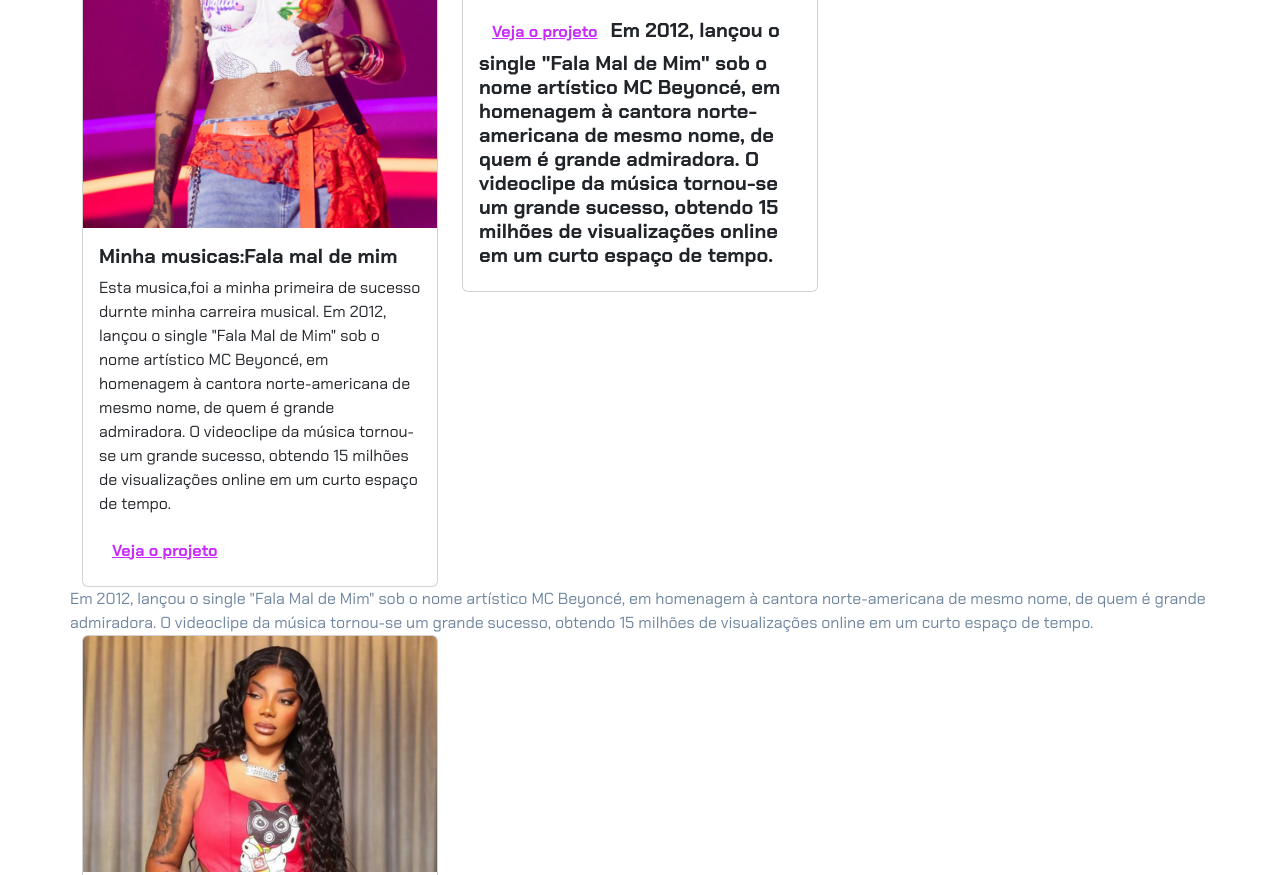
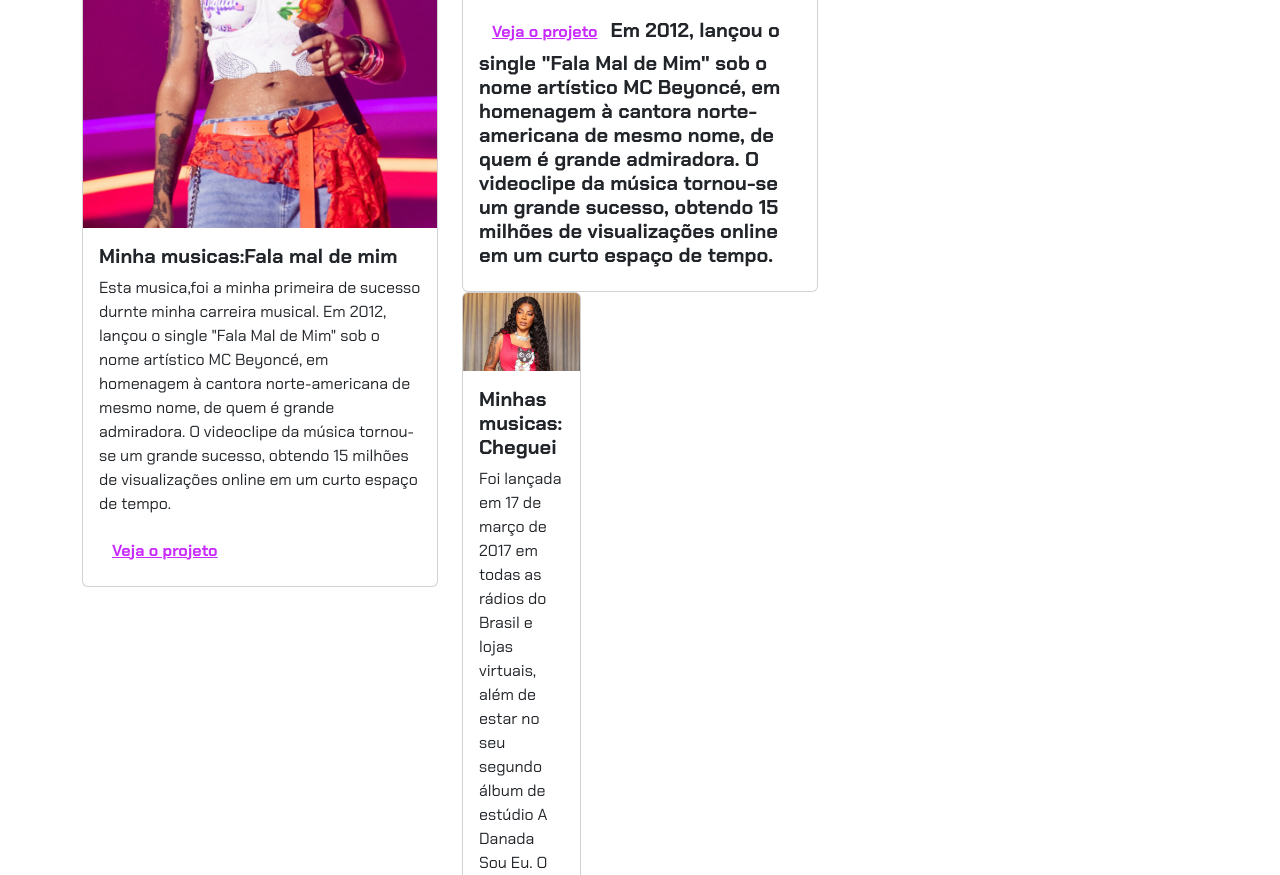
Before and after one commit to mbonita10/ludimila, a plain HTML site: page index.html in a window 1280 px wide. Shown: the part 1010-1885 px from the top of the page. Drawn offline with nearby package versions, Linux system fonts and the light colour scheme.

Commit message:
Update index.html

```diff
--- a/index.html
+++ b/index.html
@@ -58,9 +58,8 @@
                             o projeto</button>Em 2012, lançou o single "Fala Mal de Mim" sob o nome artístico MC Beyoncé, em homenagem à cantora norte-americana de mesmo nome, de quem é grande admiradora. O videoclipe da música tornou-se um grande sucesso, obtendo 15 milhões de visualizações online em um curto espaço de tempo.
                     </div>
                 </div>
-            </div>Em 2012, lançou o single "Fala Mal de Mim" sob o nome artístico MC Beyoncé, em homenagem à cantora norte-americana de mesmo nome, de quem é grande admiradora. O videoclipe da música tornou-se um grande sucesso, obtendo 15 milhões de visualizações online em um curto espaço de tempo.
 
-            <!-- Projeto 3 -->
+           <!-- Projeto 3 -->
             <div class="col-md-4">
                 <div class="card">
                     <img src="img/2.webp" class="card-img-top" alt="Imagem do projeto de biblioteca virtual">
```
